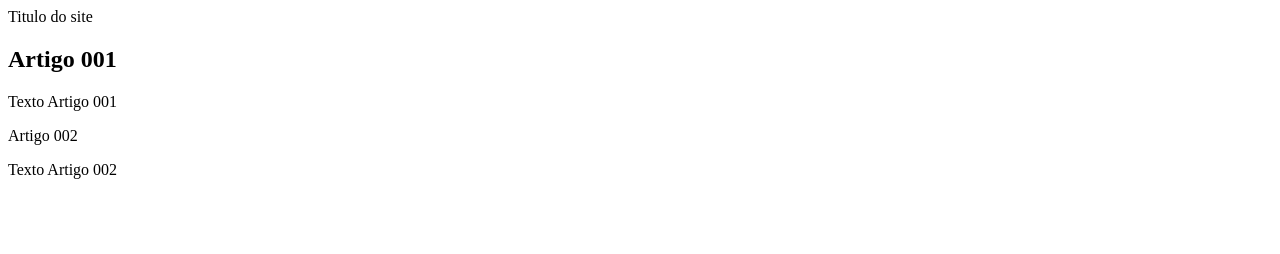
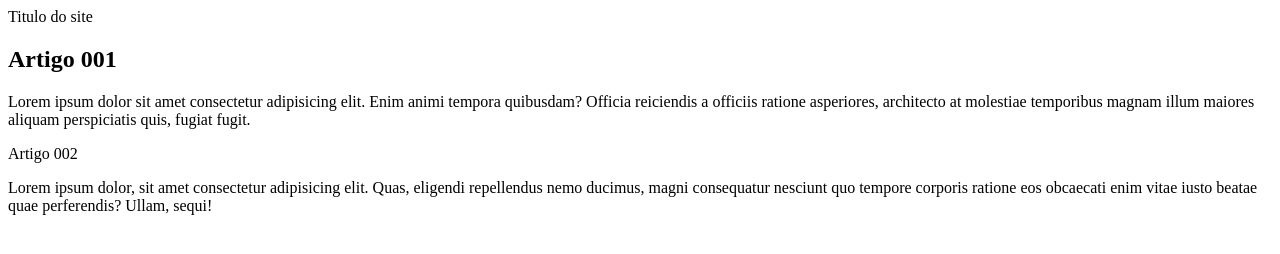
Before and after one commit to vandersonamaral/projeto-site, a plain HTML site: page index.html in a window 1280 px wide. Drawn offline with Linux system fonts and the light colour scheme.

Commit message:
Update index.html

```diff
--- a/index.html
+++ b/index.html
@@ -12,10 +12,10 @@
         </header>
         <article>
             <h2>Artigo 001</h2>
-            <p>Texto Artigo 001</p>
+            <p>Lorem ipsum dolor sit amet consectetur adipisicing elit. Enim animi tempora quibusdam? Officia reiciendis a officiis ratione asperiores, architecto at molestiae temporibus magnam illum maiores aliquam perspiciatis quis, fugiat fugit.</p>
         </article>
         <article>Artigo 002
-            <p>Texto Artigo 002</p>
+            <p>Lorem ipsum dolor, sit amet consectetur adipisicing elit. Quas, eligendi repellendus nemo ducimus, magni consequatur nesciunt quo tempore corporis ratione eos obcaecati enim vitae iusto beatae quae perferendis? Ullam, sequi!</p>
         </article>
     </main>
 
```
